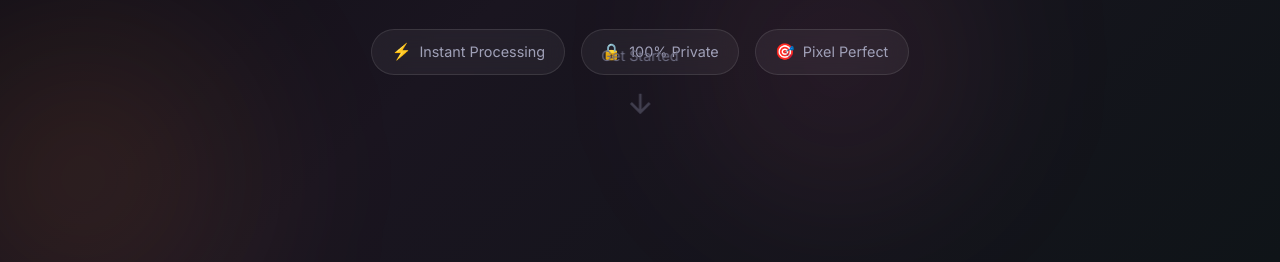
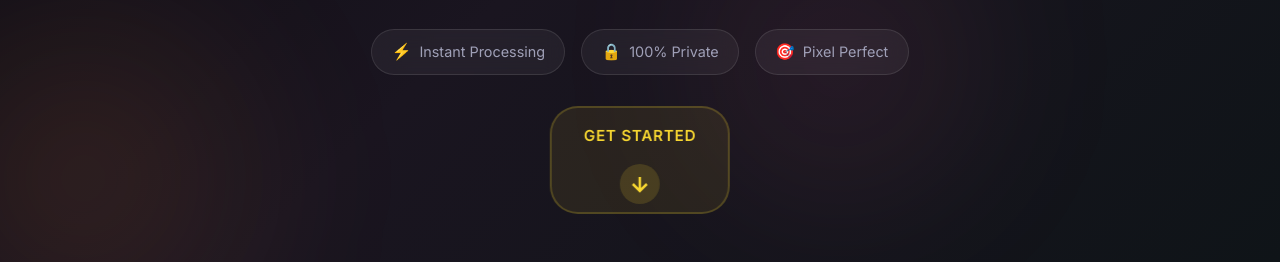
Before and after one commit to sruckh/RMBanana, a plain HTML site: page frontend/index.html in a window 1280 px wide. Shown: the part 538-800 px from the top of the page. Drawn offline with Linux system fonts and the light colour scheme.

Commit message:
fix(ui): reposition scroll indicator and make it more prominent
- Move scroll-indicator outside hero-content to prevent overlap with badges
- Add visible button-style container with yellow accent border
- Increase arrow size (40px container, 24px icon)
- Add hover effects with scale and glow
- Add pulsing bounce animation to draw attention

Co-Authored-By: Claude Opus 4.6 <noreply@anthropic.com>

```diff
--- a/frontend/index.html
+++ b/frontend/index.html
@@ -57,9 +57,12 @@
         </span>
       </div>
 
-      <div class="scroll-indicator">
-        <span>Get Started</span>
-        <svg viewBox="0 0 24 24" fill="none" stroke="currentColor" stroke-width="2">
+    </div>
+
+    <div class="scroll-indicator" id="scrollIndicator">
+      <span class="scroll-text">Get Started</span>
+      <div class="scroll-arrow">
+        <svg viewBox="0 0 24 24" fill="none" stroke="currentColor" stroke-width="2.5">
           <path d="M12 5v14M19 12l-7 7-7-7"/>
         </svg>
       </div>
--- a/frontend/styles.css
+++ b/frontend/styles.css
@@ -256,47 +256,74 @@ body {
 /* Scroll Indicator */
 .scroll-indicator {
   position: absolute;
-  bottom: 2rem;
+  bottom: 3rem;
   left: 50%;
   transform: translateX(-50%);
   display: flex;
   flex-direction: column;
   align-items: center;
-  gap: 0.75rem;
-  color: var(--text-muted);
-  font-size: 0.9rem;
-  animation: fade-in-up 1s ease 0.5s both;
+  gap: 0.5rem;
   cursor: pointer;
-  padding: 0.75rem 1.5rem;
-  border-radius: var(--radius-lg);
+  z-index: 20;
+  padding: 1rem 2rem;
+  border-radius: var(--radius-xl);
+  background: rgba(246, 214, 49, 0.08);
+  border: 2px solid rgba(246, 214, 49, 0.2);
+  transition: all var(--transition-normal);
+  animation: scroll-indicator-appear 0.8s ease 1s both;
+}
+
+.scroll-indicator:hover {
+  background: rgba(246, 214, 49, 0.15);
+  border-color: rgba(246, 214, 49, 0.4);
+  transform: translateX(-50%) scale(1.05);
+}
+
+.scroll-text {
+  color: var(--accent-yellow);
+  font-size: 0.95rem;
+  font-weight: 600;
+  letter-spacing: 0.05em;
+  text-transform: uppercase;
+}
+
+.scroll-arrow {
+  width: 40px;
+  height: 40px;
+  display: flex;
+  align-items: center;
+  justify-content: center;
+  background: rgba(246, 214, 49, 0.15);
+  border-radius: 50%;
+  animation: bounce-down 2s infinite;
   transition: all var(--transition-normal);
 }
 
-.scroll-indicator:hover {
-  color: var(--accent-yellow);
-  background: rgba(246, 214, 49, 0.1);
+.scroll-indicator:hover .scroll-arrow {
+  background: rgba(246, 214, 49, 0.3);
+  transform: scale(1.1);
 }
 
-.scroll-indicator:hover svg {
-  transform: scale(1.2);
+.scroll-arrow svg {
+  width: 24px;
+  height: 24px;
   color: var(--accent-yellow);
 }
 
-.scroll-indicator svg {
-  width: 32px;
-  height: 32px;
-  animation: bounce-down 2s infinite;
-  transition: transform var(--transition-normal);
+@keyframes bounce-down {
+  0%, 100% { transform: translateY(0); }
+  50% { transform: translateY(8px); }
 }
 
-@keyframes bounce-down {
-  0%, 100% { transform: translateY(0); opacity: 1; }
-  50% { transform: translateY(8px); opacity: 0.5; }
-}
-
-@keyframes fade-in-up {
-  from { opacity: 0; transform: translateX(-50%) translateY(30px); }
-  to { opacity: 1; transform: translateX(-50%) translateY(0); }
+@keyframes scroll-indicator-appear {
+  from {
+    opacity: 0;
+    transform: translateX(-50%) translateY(20px);
+  }
+  to {
+    opacity: 1;
+    transform: translateX(-50%) translateY(0);
+  }
 }
 
 /* ========================================
```
